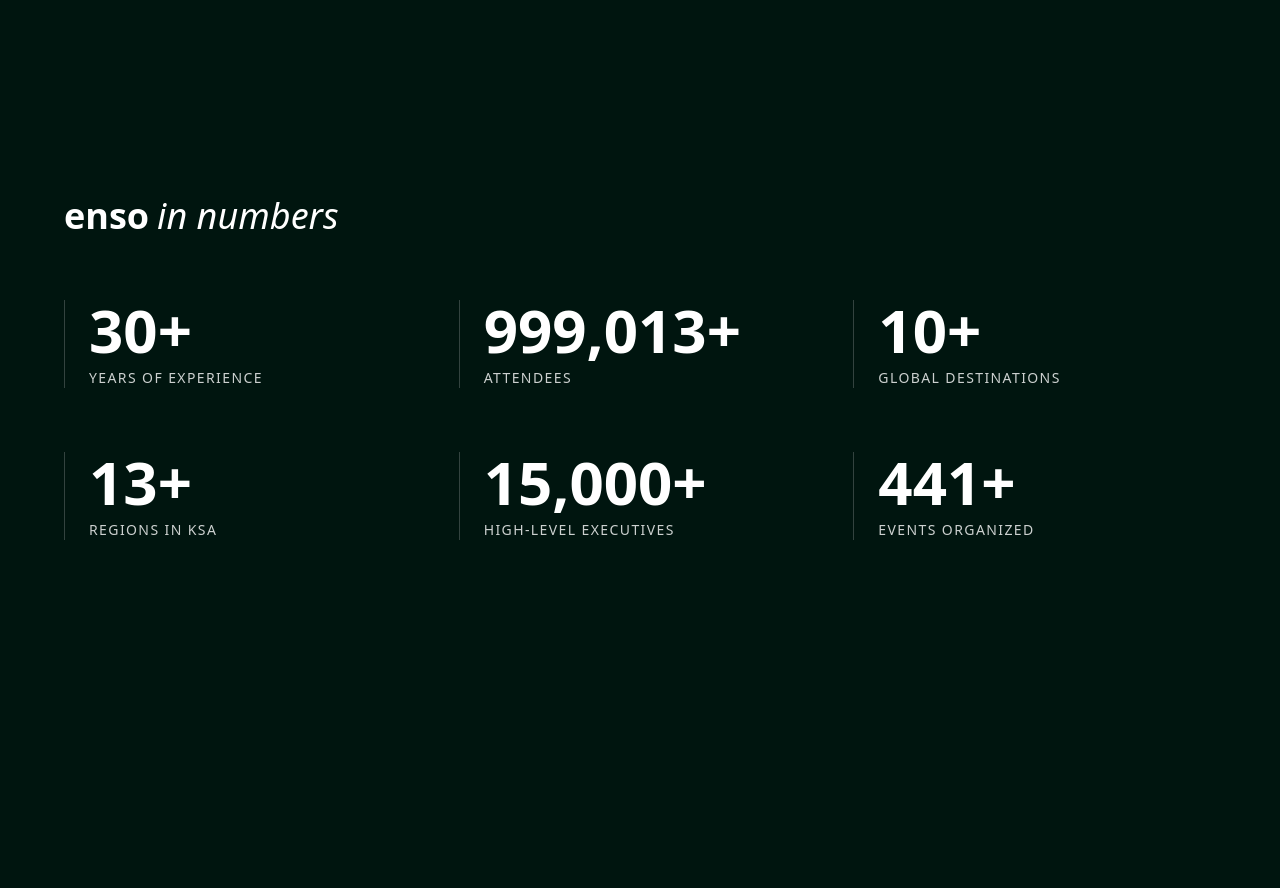
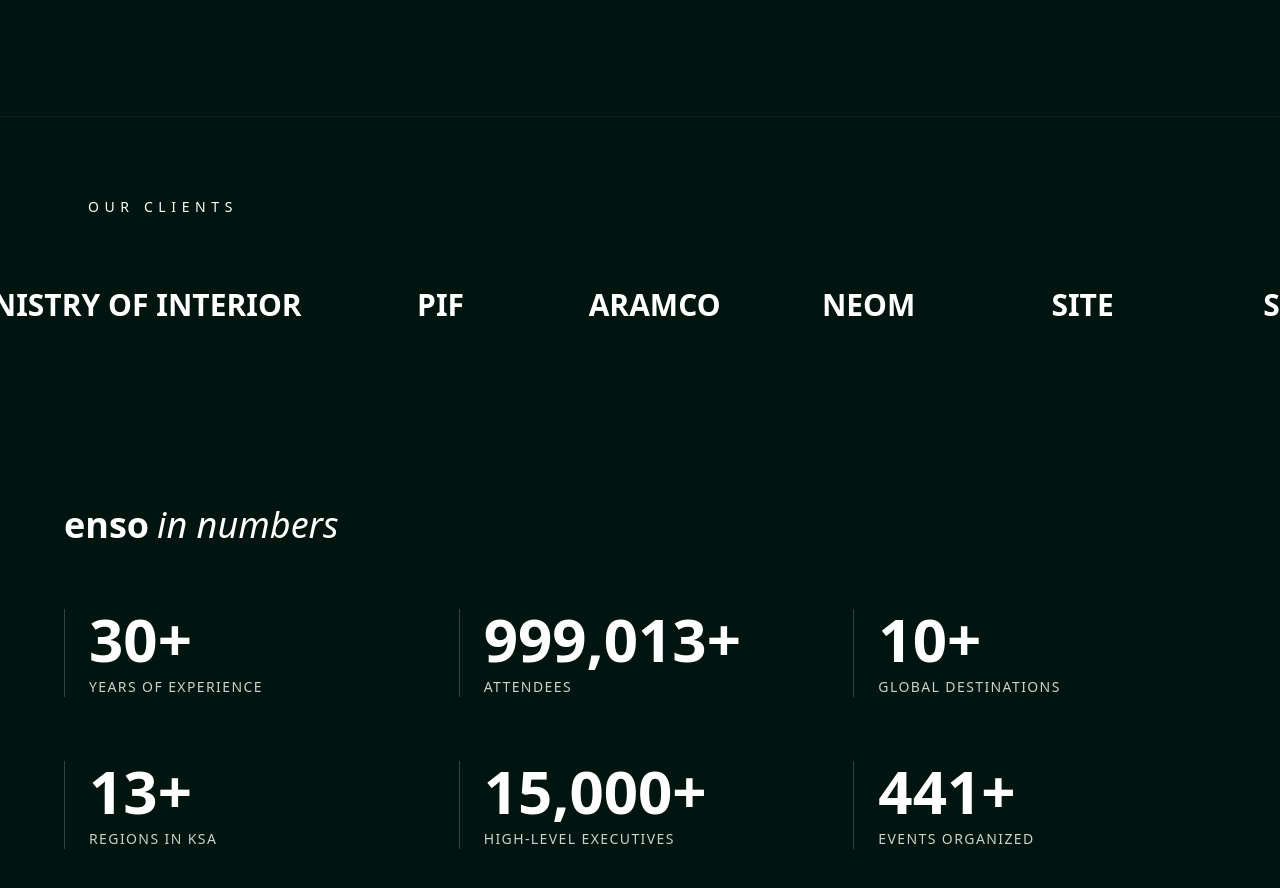
Before and after one commit to raghad-coder/arabia-website, a React (Vite) app: page / in a window 1280 px wide. Shown: the part 2545-3433 px from the top of the page. Built offline with nearby package versions, Linux system fonts and the light colour scheme.

Commit message:
marqueffect

```diff
--- a/src/App.jsx
+++ b/src/App.jsx
@@ -6,6 +6,7 @@
 import About from './sections/About';
 import ProgressBar from './components/ProgressBar'; // سننشئه الآن
 import Work from './sections/Work';
+import Clients from './sections/Clients';
 
 function App() {
   useEffect(() => {
@@ -30,12 +31,13 @@
   }, []);
 
   return (
-    <main className="bg-enso-dark">
+    <main className="bg-enso-dark w-full min-h-screen">
       <ProgressBar />
       <Navbar />
       <Hero />
       <About />
       <Work />
+      <Clients />
       <Stats />
       {/* سنضيف أقساماً أخرى هنا لاحقاً لكي تشعر بقوة التمرير */}
       <div className="h-[200vh]"></div>
--- a/src/index.css
+++ b/src/index.css
@@ -5,3 +5,17 @@
   color: white;
   margin: 0;
 }
+
+/* كلاس مخصص للتوهج الأخضر */
+.enso-glow-text {
+  transition: all 0.5s ease;
+}
+
+.enso-glow-text:hover {
+  color: #00a859 !important; /* اللون الأخضر الخاص بـ Enso */
+  text-shadow:
+    0 0 10px rgba(0, 168, 89, 0.8),
+    0 0 20px rgba(0, 168, 89, 0.5),
+    0 0 30px rgba(0, 168, 89, 0.3);
+  transform: scale(1.05); /* تكبير بسيط جداً لتعزيز التأثير */
+}
--- a/src/sections/About.jsx
+++ b/src/sections/About.jsx
@@ -1,12 +1,11 @@
-import React from 'react';
-import AboutUs from '../assets/AboutUs.jfif'
-import { motion } from 'framer-motion';
+import React from "react";
+import AboutUs from "../assets/AboutUs.jfif";
+import { motion } from "framer-motion";
 
 const About = () => {
   return (
-    <section className="py-24 px-6 bg-enso-dark overflow-hidden">
+    <section className="w-full py-24 px-6 bg-enso-dark overflow-hidden">
       <div className="max-w-6xl mx-auto grid grid-cols-1 lg:grid-cols-2 gap-12 items-center">
-
         {/* نصوص القسم مع أنيميشن */}
         <motion.div
           initial={{ opacity: 0, x: -50 }}
@@ -19,13 +18,15 @@
             enso Arabia : Crafting Mega-Experiences for 30+ Years.
           </h3>
           <p className="text-gray-400 text-lg mb-8 leading-relaxed">
-            Experience impressive events with enso Arabia, your all-in-one mega-experiences powerhouse.
-            Let us shape your future events with a 30+ years legacy and expert event organizer
-            and production Team.
+            Experience impressive events with enso Arabia, your all-in-one
+            mega-experiences powerhouse. Let us shape your future events with a
+            30+ years legacy and expert event organizer and production Team.
           </p>
-          <button className="px-10 py-3 border border-enso-green text-enso-green rounded-full hover:bg-enso-green hover:text-white transition-all duration-300">
-            View more
-          </button>
+
+            <button className="px-10 py-3 border border-enso-green text-enso-green rounded-full hover:bg-enso-green hover:text-white transition-all duration-300">
+              View more
+            </button>
+
         </motion.div>
 
         {/* صورة القسم أو فيديو كما في اللقطة (00:07) */}
@@ -42,7 +43,6 @@
             alt="Event production"
           />
         </motion.div>
-
       </div>
     </section>
   );
--- /dev/null
+++ b/src/sections/Clients.jsx
@@ -0,0 +1,60 @@
+import React from "react";
+import { motion } from "framer-motion";
+
+const Clients = () => {
+  // قائمة تجريبية بأسماء الشركاء (استبدلها بلوجوهاتك لاحقاً)
+  const clients = [
+    { id: 1, name: "SITE" },
+    { id: 2, name: "SIDF" },
+    { id: 3, name: "MINISTRY OF INTERIOR" },
+    { id: 4, name: "PIF" },
+    { id: 5, name: "ARAMCO" },
+    { id: 6, name: "NEOM" },
+  ];
+
+  // نكرر المصفوفة مرتين لضمان استمرارية الحركة دون فراغات
+  const duplicatedClients = [...clients, ...clients];
+
+  return (
+    <section className="py-20 bg-enso-dark overflow-hidden border-t border-white/5">
+      <div className="max-w-6xl mx-auto px-6 mb-12">
+        <motion.h2
+          initial={{ opacity: 0, y: 20 }}
+          whileInView={{ opacity: 1, y: 0 }}
+          viewport={{ once: true }}
+          className="text-white text-sm tracking-[0.4em] uppercase"
+        >
+          Our Clients
+        </motion.h2>
+      </div>
+
+      {/* حاوية الحركة */}
+      <div className="flex overflow-hidden select-none">
+        <motion.div
+          className="flex flex-nowrap shrink-0 gap-16 items-center"
+          animate={{ x: ["0%", "-50%"] }} // التحرك من البداية حتى نصف المصفوفة المكررة
+          transition={{
+            ease: "linear",
+            duration: 20, // سرعة الحركة (كلما زاد الرقم كانت أبطأ)
+            repeat: Infinity,
+          }}
+        >
+          {duplicatedClients.map((client, index) => (
+            <div
+              key={index}
+              className="flex items-center justify-center min-w-[150px] h-20"
+            >
+              {/* هنا نضع اللوجو، حالياً نضع نصاً أبيض كبيراً */}
+              {/* التعديل هنا: حذفنا الـ /30 ليكون اللون أبيض كاملاً */}
+              <span className="text-white text-2xl md:text-3xl font-bold cursor-default whitespace-nowrap enso-glow-text">
+                {client.name}
+              </span>
+            </div>
+          ))}
+        </motion.div>
+      </div>
+    </section>
+  );
+};
+
+export default Clients;
--- a/src/sections/Stats.jsx
+++ b/src/sections/Stats.jsx
@@ -20,7 +20,7 @@
 
   return (
     // ربطنا الـ ref هنا ليعرف البرنامج متى نصل لهذا القسم
-    <section ref={ref} className="bg-enso-green py-20 px-6">
+    <section ref={ref} className=" w-full bg-enso-green py-20 px-6">
       <div className="max-w-6xl mx-auto">
         <h2 className="text-white text-4xl font-bold mb-16 flex items-center gap-2">
           enso <span className="font-light italic">in numbers</span>
--- a/src/sections/Work.jsx
+++ b/src/sections/Work.jsx
@@ -14,7 +14,7 @@
     { id: 4, title: "Event 4", category: "Exhibitions", videoSrc: EventFour },
   ];
   return (
-    <section className="py-24 px-6 bg-enso-dark">
+    <section className="w-full py-24 px-6 bg-enso-dark">
       <div className="max-w-7xl mx-auto">
         {/* العنوان الرئيسي */}
         <div className="mb-12">
```
